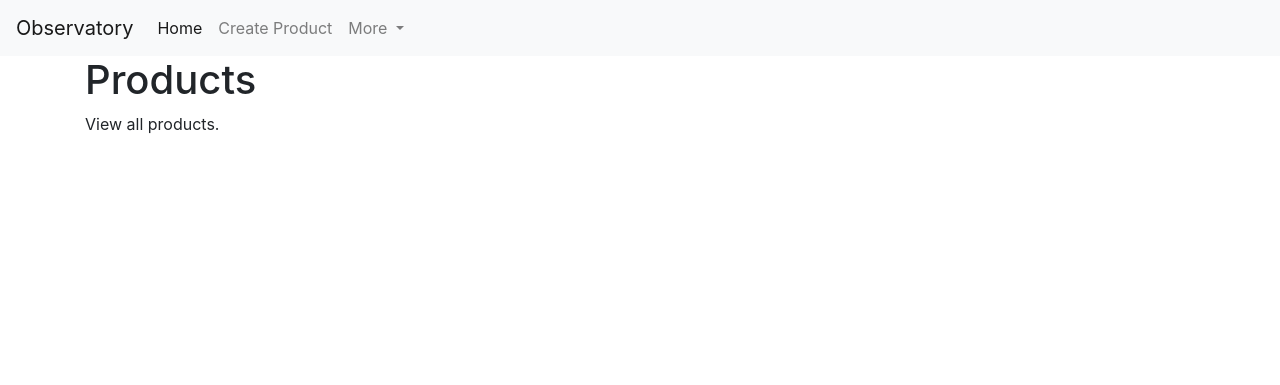
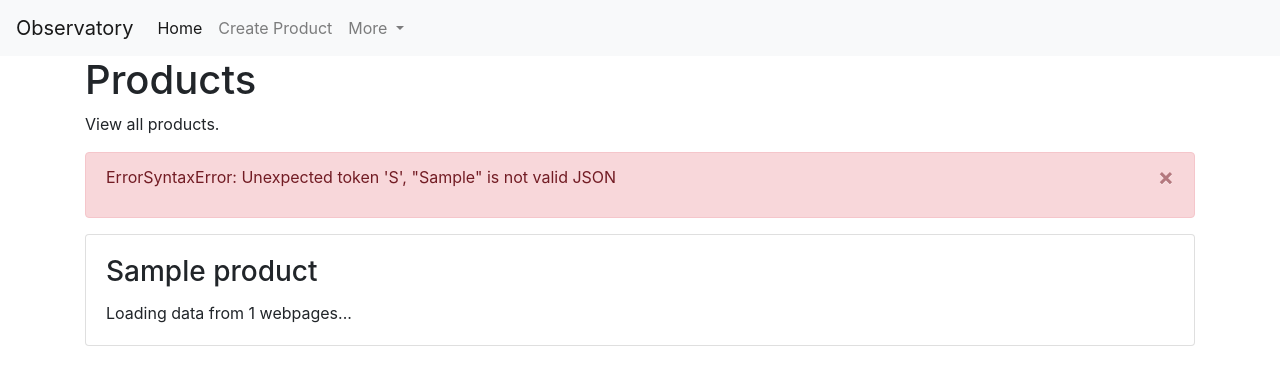
Before and after one commit to javaarchive/Observatory, a Flask app: page /products in a window 1280 px wide. Shown: the top 385 px of the page. Run offline with Flask 2, Linux system fonts and the light colour scheme; tables that the repository leaves empty hold one stand-in row (values such as "Sample post"); some libraries are stand-ins or nearby versions.

Commit message:
add all products view

```diff
--- a/api.py
+++ b/api.py
@@ -113,7 +113,7 @@ def data_fetch_loop():
 
     is_fetching = False
 
-job = scheduler.add_job(data_fetch_loop, 'interval', seconds=10)
+job = scheduler.add_job(data_fetch_loop, 'interval', seconds=30)
 
 scheduler.start()
 
@@ -135,6 +135,18 @@ def syncThreads():
 @api.route('/all_webpages')
 def everything():
     return jsonify(db_session.query(Webpage).all())
+
+@api.route('/all_products')
+def everyproducts():
+    return jsonify(db_session.query(Product).all())
+
+@api.route('/webpages_for/<productID>')
+def webpages_for(productID):
+    return jsonify(db_session.query(Webpage).filter(Webpage.productID == productID).all())
+
+@api.route('/data_for/<webpageID>')
+def data_for_webpage(webpageID):
+    return jsonify(db_session.query(WebpageDataResult).filter_by(webpage_id = webpageID).all())
 
 @api.route('/unschedule')
 def unschedule():
--- a/app.py
+++ b/app.py
@@ -60,7 +60,6 @@ def edit_product(id):
 def add_webpage():
     return render_template('pages/add_webpage.html')
 
-
 @app.route('/products')
 def products():
     return render_template('pages/products.html')
--- a/extractors/Multiextractor.py
+++ b/extractors/Multiextractor.py
@@ -19,7 +19,7 @@ class MultiExtractor(ExtractorBase):
             }).children)
             #returns price
             print(priceElem.getText())
-            return priceElem.getText()[1:]#pw.get_text() + pf.get_text()
+            return priceElem.getText().replace("$","")#pw.get_text() + pf.get_text()
 
         elif "target" in url:
             #for Target
@@ -28,7 +28,7 @@ class MultiExtractor(ExtractorBase):
             })
             #returns price only
             print(pw,pw.getText())
-            return pw.getText()[1:]
+            return pw.getText().replace("$","")
         elif "google" in url:
             #for google shopping
             # div class for airpod, mac,  brands -> aULzUe IuHnof
--- /dev/null
+++ b/static/js/all_products.js
@@ -0,0 +1,69 @@
+docReady(() => {
+    document.getElementById("products-list").innerText = "Loading...";
+    fetch("/api/all_products").then(async resp => {
+        try{
+            let data = await resp.json();
+            let prodList = document.getElementById("products-list");
+            prodList.innerText = ""; // clear
+            await Promise.all(data.map(async product => {
+                let prodDiv = document.createElement("div");
+                prodDiv.className = "product-div card";
+                prodDiv.id = "product-" + product.id;
+                prodDiv.setAttribute("data-id", product.id);
+                prodDiv.innerText = "Loading...";
+                prodList.appendChild(prodDiv);
+                let prodBody = document.createElement("div");
+                prodBody.className = "card-body";
+                let webpageReqResp = await fetch("/api/webpages_for/" + product.id);
+                let webpageData = await webpageReqResp.json();
+                prodDiv.innerText = "";
+                let nameDiv = document.createElement("h3");
+                nameDiv.className = "product-name card-title";
+                nameDiv.innerText = product.name;
+                prodBody.appendChild(nameDiv);
+                let dataDiv = document.createElement("div");
+                prodBody.appendChild(dataDiv);
+                prodDiv.appendChild(prodBody);
+                dataDiv.className = "card-text";
+                dataDiv.innerText = "Loading data from " + webpageData.length + " webpages...";
+                let clearedLoading = false;
+                await Promise.all(webpageData.map(async webpage => {
+                    let webpageReqResp = await fetch("/api/webpage/" + webpage.id);
+                    let webpageInfo = await webpageReqResp.json();
+                    let collectedWebpageDataReqResp = await fetch("/api/data_for/" + webpage.id);
+                    let collectedWebpageData = await collectedWebpageDataReqResp.json();
+                    collectedWebpageData = collectedWebpageData.sort((a, b) => {
+                        return b.date - a.date;
+                    }).map(statistic => {
+                        return {...statistic, ...JSON.parse(statistic.data)}
+                    });
+                    if(!clearedLoading){
+                        clearedLoading = true;
+                        dataDiv.className = "product-price-data";
+                        dataDiv.innerText = "";
+                    }
+
+                    let prodTitle = document.createElement("h5");
+                    prodTitle.className = "product-title";
+                    prodTitle.innerText = webpageInfo.name;
+                    dataDiv.appendChild(prodTitle);
+
+                    let priceDiv = document.createElement("div");
+                    priceDiv.className = "product-last-price";
+                    priceDiv.innerText = "Last price: " + collectedWebpageData[0].price;
+                    dataDiv.appendChild(priceDiv);
+
+                    let priceGraph = document.createElement("div");
+                    priceGraph.className = "product-price-graph";
+                    dataDiv.appendChild(priceGraph);
+
+                }));
+                dataDiv.className = "product-all-data";
+            }));
+        }catch(ex){
+            set_alert_danger("Error" + ex);
+        }
+    }).catch(err => {
+        set_alert_danger("Error" + err);
+    });
+});
--- a/templates/pages/products.html
+++ b/templates/pages/products.html
@@ -1,7 +1,7 @@
 {% extends 'layouts/main.html' %}
 {% block title %}Add Webpage{% endblock %}
 {% block content %}
-<script src="/static/js/add_webpage.js"></script>
+<script src="/static/js/all_products.js"></script>
 <h1>Products</h1>
 <p>
     View all products.
```
